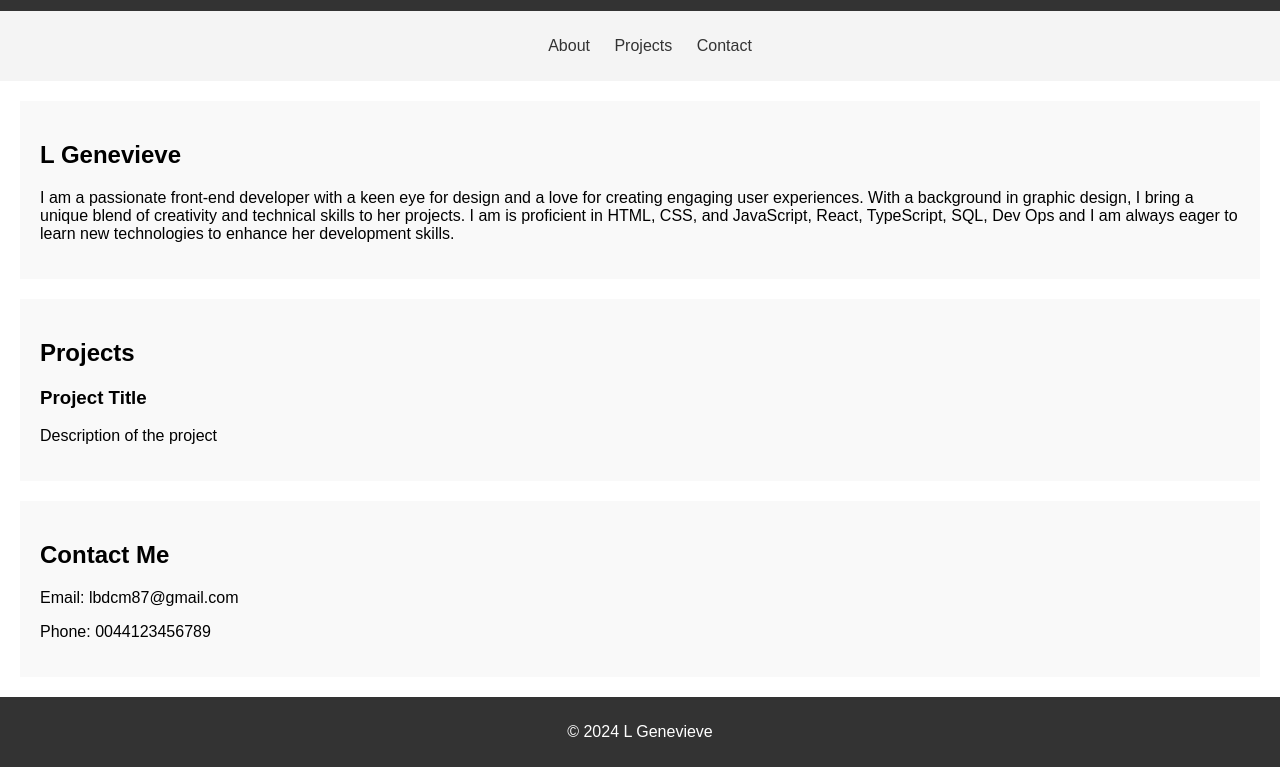
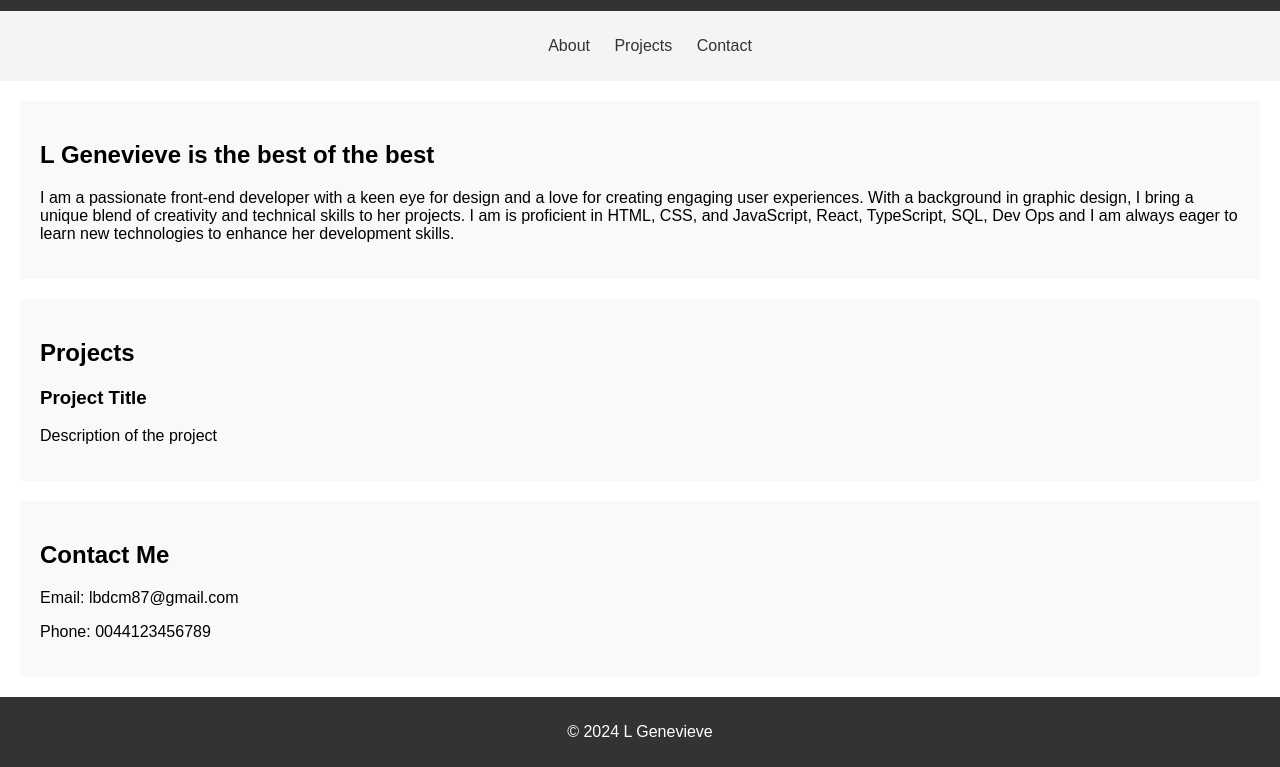
Before and after one commit to LGenSOC/lgenevievestudio, a plain HTML site: page index.html in a window 1280 px wide. Shown: the part 89-856 px from the top of the page. Drawn offline with Linux system fonts and the light colour scheme.

Commit message:
edited HTML code

```diff
--- a/index.html
+++ b/index.html
@@ -22,7 +22,7 @@
     </nav>
 
     <section id="about">
-        <h2>L Genevieve</h2>
+        <h2>L Genevieve is the best of the best</h2>
         <p>I am  a passionate front-end developer with a keen eye for design and a love for creating engaging user
         experiences. With a background in graphic design, I bring a unique blend of creativity and technical skills to her
         projects. I am is proficient in HTML, CSS, and JavaScript, React, TypeScript, SQL, Dev Ops and I am always eager to learn new technologies to
```
